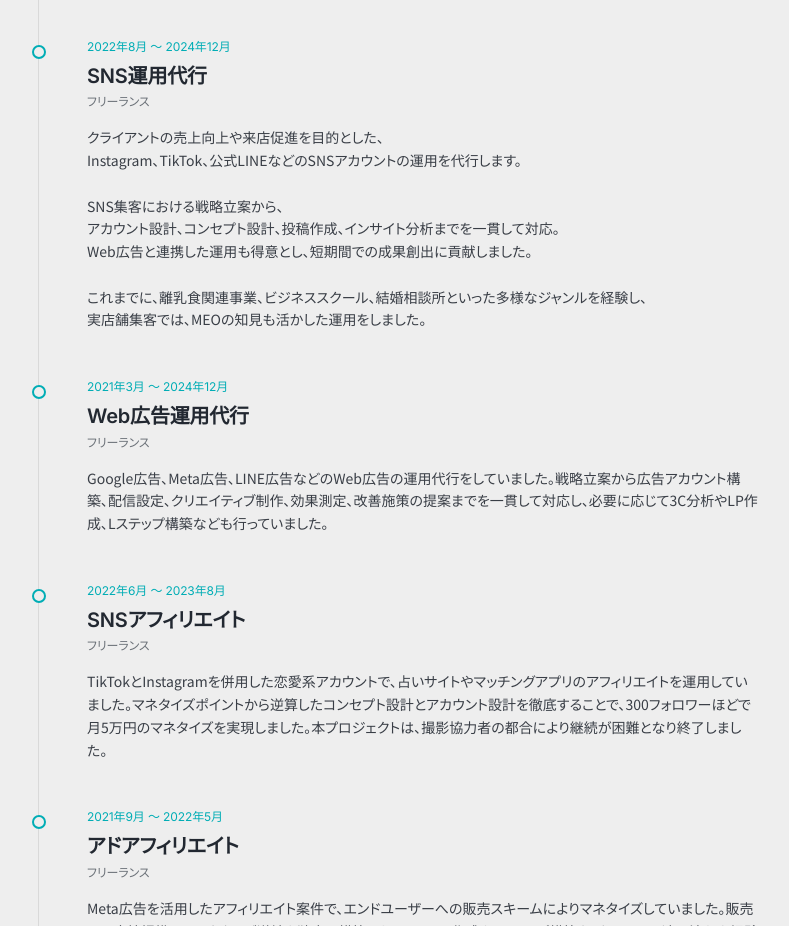
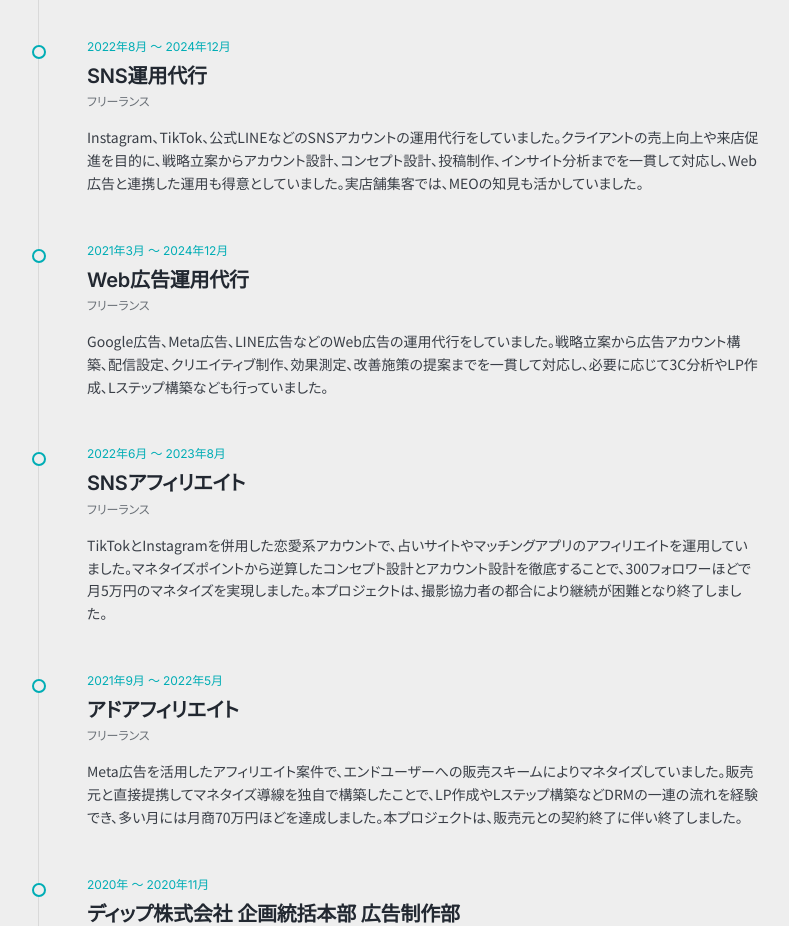
Before and after one commit to tomitayuto/portfolio-site, a Next.js app: page / in a window 1280 px wide. Shown: the part 6980-7906 px from the top of the page, without its empty margins (66-855 px from the left). Built offline with nearby package versions, Linux system fonts and the light colour scheme.

Commit message:
copy(Career): SNS運用代行の本文を圧縮版に差し替え
Co-Authored-By: Claude Opus 4.7 <noreply@anthropic.com>

```diff
--- a/app/data/site.ts
+++ b/app/data/site.ts
@@ -182,15 +182,7 @@ export const career = [
     period: "2022年8月 〜 2024年12月",
     title: "SNS運用代行",
     role: "フリーランス",
-    body: `クライアントの売上向上や来店促進を目的とした、
-Instagram、TikTok、公式LINEなどのSNSアカウントの運用を代行します。
-
-SNS集客における戦略立案から、
-アカウント設計、コンセプト設計、投稿作成、インサイト分析までを一貫して対応。
-Web広告と連携した運用も得意とし、短期間での成果創出に貢献しました。
-
-これまでに、離乳食関連事業、ビジネススクール、結婚相談所といった多様なジャンルを経験し、
-実店舗集客では、MEOの知見も活かした運用をしました。`,
+    body: `Instagram、TikTok、公式LINEなどのSNSアカウントの運用代行をしていました。クライアントの売上向上や来店促進を目的に、戦略立案からアカウント設計、コンセプト設計、投稿制作、インサイト分析までを一貫して対応し、Web広告と連携した運用も得意としていました。実店舗集客では、MEOの知見も活かしていました。`,
   },
   {
     period: "2021年3月 〜 2024年12月",
```
